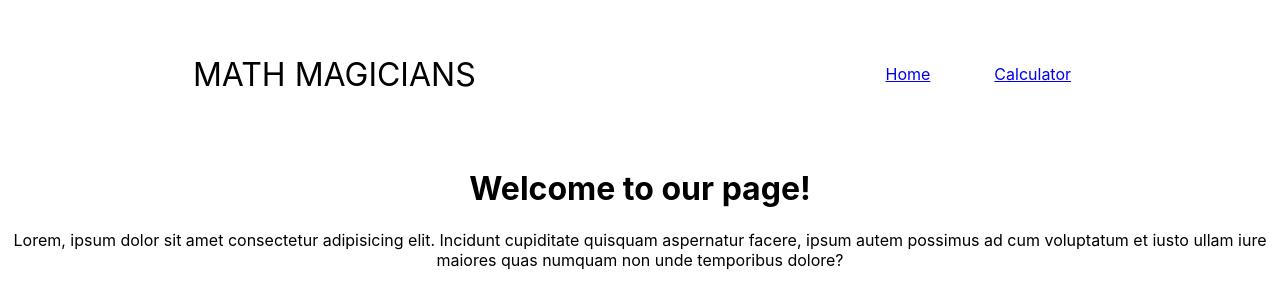
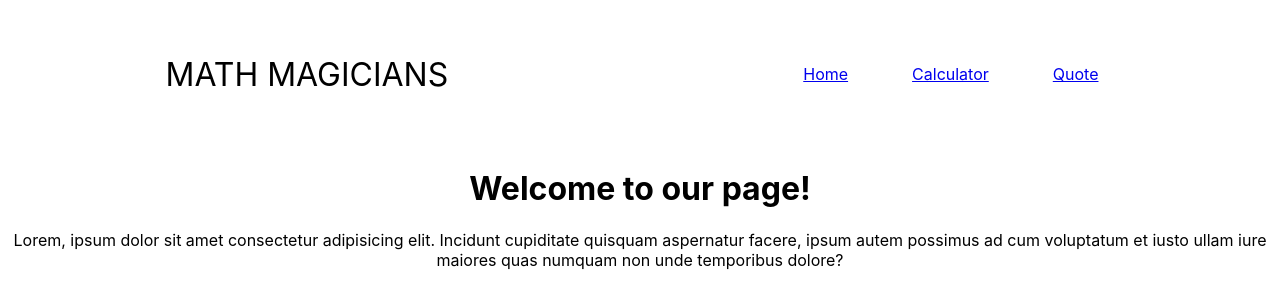
Before and after one commit to billionsjoel/math-magicians, a React (Create React App) app: page /home in a window 1280 px wide. Shown: the top 308 px of the page. Built offline with nearby package versions, Linux system fonts and the light colour scheme.

Commit message:
Add link to quote

```diff
--- a/src/components/Navbar.jsx
+++ b/src/components/Navbar.jsx
@@ -16,7 +16,9 @@ function Nabar() {
 					<li>
 						<Link to="/calculator">Calculator</Link>
 					</li>
-
+					<li>
+						<Link to="/quote">Quote</Link>
+					</li>
 				</ul>
 			</div>
 		</div>
```
